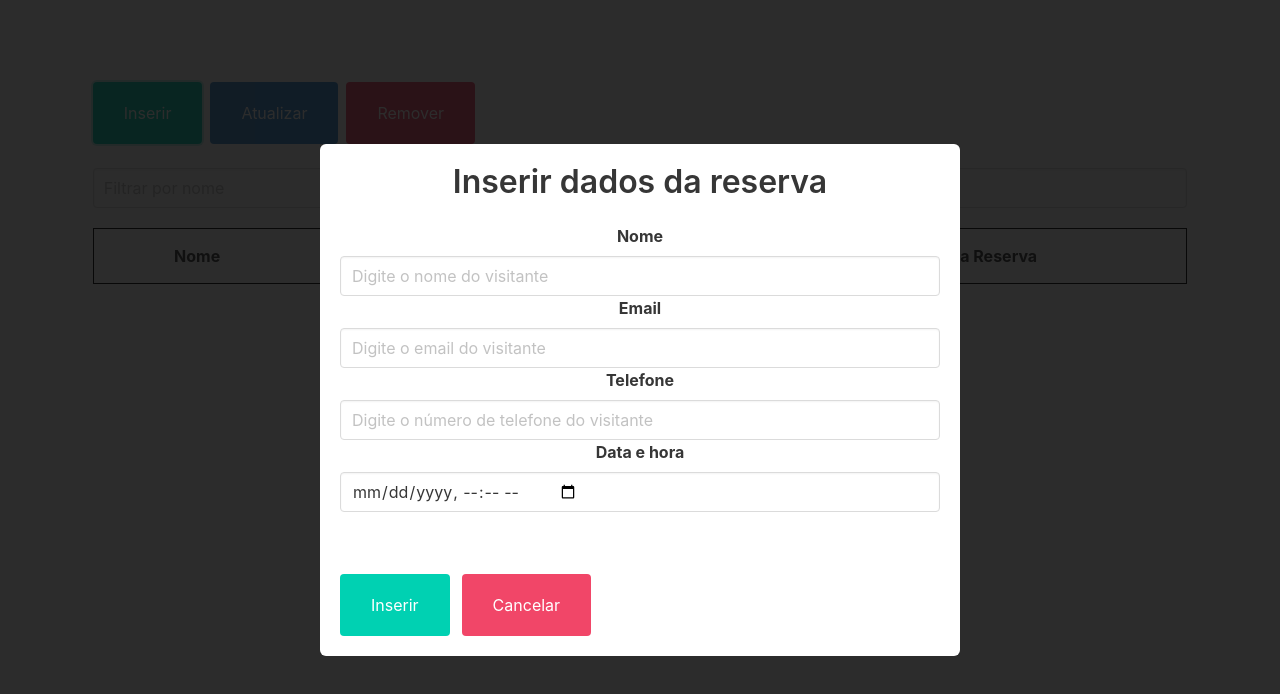
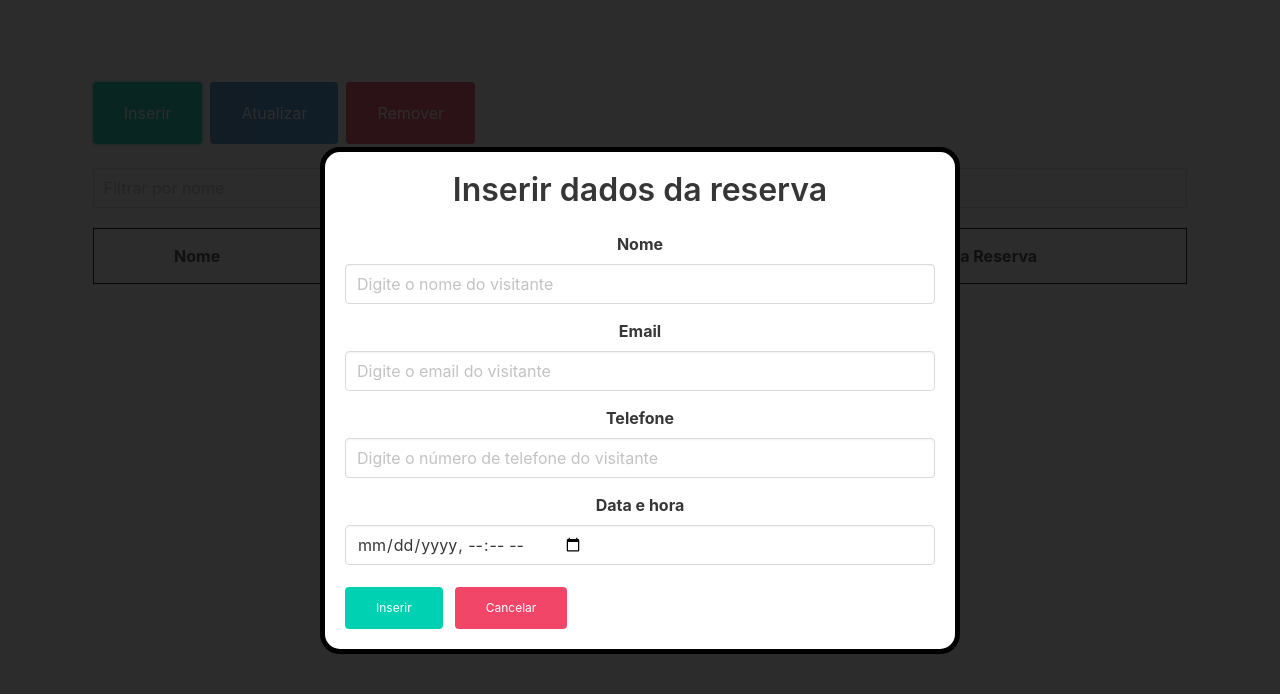
Before and after one commit to GabrielVini03/visitor-reservation-frontend, a React (Vite) app: page / in a window 1280 px wide. Both pictures are taken after a click on the button "Inserir". Shown: the top 694 px of the page. Built offline with nearby package versions, Linux system fonts and the light colour scheme.

Commit message:
feat: created design modal and restricitions

```diff
--- a/src/App.tsx
+++ b/src/App.tsx
@@ -2,6 +2,7 @@ import './App.css';
 import { Fragment } from 'react';
 import Router from './routes/index';
 import 'bulma/css/bulma.css';
+import { ToastContainer } from 'react-toastify';
 
 import React from 'react';
 import Global from './styles/global';
@@ -10,6 +11,7 @@ function App() {
   return (
     <Fragment>
       <Global /> <Router />
+      <ToastContainer />
     </Fragment>
   );
 }
--- a/src/Components/ModalDelete/index.tsx
+++ b/src/Components/ModalDelete/index.tsx
@@ -1,19 +1,11 @@
-import React, { Context, useContext, useEffect, useState } from 'react';
-import { Main } from '../../pages/Home/styles';
+import React, { useContext } from 'react';
+import { Main } from './styled';
 import { VisitorContext } from '../../contexts/VisitorContext';
 
 interface IModalVisitorDelete {
   selectedVisitor: string | null;
   isActive: boolean;
   closeModalCallback: () => void;
-}
-
-interface IVisitor {
-  id: string;
-  name: string;
-  email: string;
-  number: string;
-  reservationDate: string;
 }
 
 const ModalDelete: React.FC<IModalVisitorDelete> = ({
@@ -31,6 +23,7 @@ const ModalDelete: React.FC<IModalVisitorDelete> = ({
   };
 
   return (
+    <Main>
       <div className={`modal ${isActive ? 'is-active' : ''}`}>
         <div className="modal-background"></div>
         <div className="modal-content">
@@ -56,6 +49,7 @@ const ModalDelete: React.FC<IModalVisitorDelete> = ({
           </div>
         </div>
       </div>
+    </Main>
   );
 };
 
--- /dev/null
+++ b/src/Components/ModalDelete/styled.ts
@@ -0,0 +1,26 @@
+import { styled } from 'styled-components';
+
+export const Main = styled.main`
+  .modal-content {
+    display: flex;
+    justify-content: center;
+    align-items: center;
+  }
+
+  .box {
+    text-align: center;
+    border: 5px solid black;
+    border-radius: 20px;
+  }
+
+  .field.is-grouped {
+    justify-content: center;
+  }
+
+  .button {
+    font-size: 12px;
+    padding: 20px 30px;
+    margin: auto;
+    margin-top: 10px;
+  }
+`;
--- a/src/Components/ModalInsert/index.tsx
+++ b/src/Components/ModalInsert/index.tsx
@@ -1,15 +1,14 @@
 import React, { useContext, useState } from 'react';
-import { Main } from '../../pages/Home/styles';
+import { Label, Main } from './styles';
 import { VisitorContext } from '../../contexts/VisitorContext';
-import { v4 as uuid } from 'uuid';
+import { toast } from 'react-toastify';
 
 interface IModalInsertVisitorProps {
   isActive: boolean;
   closeModalCallback: () => void;
 }
 
-interface IVisitor {
-  id: string;
+export interface ICreateVisitor {
   name: string;
   email: string;
   number: string;
@@ -17,32 +16,55 @@ interface IVisitor {
 }
 
 const ModalInsert: React.FC<IModalInsertVisitorProps> = ({
-  isActive,
   closeModalCallback,
 }) => {
   const [name, setName] = useState('');
   const [email, setEmail] = useState('');
   const [number, setNumber] = useState('');
   const [reservationDate, setReservationDate] = useState('');
-  const { handleAddVisitor } = useContext(VisitorContext);
-
-  const handleInputChange = (event: React.ChangeEvent<HTMLInputElement>) => {
-    const { name, value } = event.target;
-
-    if (name === 'name') {
-      setName(value);
-    } else if (name === 'email') {
-      setEmail(value);
-    } else if (name === 'reservationDate') {
-      setReservationDate(value);
-    }
-  };
+  const { visitorList, handleAddVisitor, currentVisitor } =
+    useContext(VisitorContext);
 
   const handleSubmit = (event: React.FormEvent) => {
     event.preventDefault();
 
-    const newVisitor: IVisitor = {
-      id: uuid(),
+    const existingVisitorByReservationDate = visitorList.find(
+      (visitor: ICreateVisitor) => visitor.reservationDate === reservationDate
+    );
+
+    if (
+      !(currentVisitor && currentVisitor.reservationDate === reservationDate) &&
+      existingVisitorByReservationDate
+    ) {
+      toast.error('Já existe uma reserva com o mesmo horário.');
+      return;
+    }
+
+    const existingVisitorByNumber = visitorList.find(
+      (visitor) => visitor.number === number
+    );
+
+    if (
+      !(currentVisitor && currentVisitor.number === number) &&
+      existingVisitorByNumber
+    ) {
+      toast.error('Esse número já está cadastrado por outro visitante.');
+      return;
+    }
+
+    const existingVisitorByEmail = visitorList.find(
+      (visitor) => visitor.email === email
+    );
+
+    if (
+      !(currentVisitor && currentVisitor.email === email) &&
+      existingVisitorByEmail
+    ) {
+      toast.error('Esse email já está cadastrado por outro visitante.');
+      return;
+    }
+
+    const newVisitor: ICreateVisitor = {
       name,
       email,
       number,
@@ -54,6 +76,7 @@ const ModalInsert: React.FC<IModalInsertVisitorProps> = ({
   };
 
   return (
+    <Main>
       <div className="modal is-active">
         <div className="modal-background"></div>
         <div className="modal-content">
@@ -61,7 +84,7 @@ const ModalInsert: React.FC<IModalInsertVisitorProps> = ({
             <h2 className="title">Inserir dados da reserva</h2>
             <form>
               <div className="field">
-              <label className="label">Nome</label>
+                <Label className="label">Nome</Label>
                 <div className="control">
                   <input
                     className="input"
@@ -71,7 +94,7 @@ const ModalInsert: React.FC<IModalInsertVisitorProps> = ({
                     onChange={(e) => setName(e.target.value)}
                   />
                 </div>
-              <label className="label">Email</label>
+                <Label className="label">Email</Label>
                 <div className="control">
                   <input
                     className="input"
@@ -81,7 +104,7 @@ const ModalInsert: React.FC<IModalInsertVisitorProps> = ({
                     onChange={(e) => setEmail(e.target.value)}
                   />
                 </div>
-              <label className="label">Telefone</label>
+                <Label className="label">Telefone</Label>
                 <div className="control">
                   <input
                     className="input"
@@ -91,7 +114,7 @@ const ModalInsert: React.FC<IModalInsertVisitorProps> = ({
                     onChange={(e) => setNumber(e.target.value)}
                   />
                 </div>
-              <label className="label">Data e hora</label>
+                <Label className="label">Data e hora</Label>
                 <div className="control">
                   <input
                     className="input"
@@ -125,6 +148,7 @@ const ModalInsert: React.FC<IModalInsertVisitorProps> = ({
           </div>
         </div>
       </div>
+    </Main>
   );
 };
 
--- a/src/Components/ModalInsert/styles.ts
+++ b/src/Components/ModalInsert/styles.ts
@@ -1,3 +1,20 @@
 import { styled } from 'styled-components';
 
-export const ModalInsert = styled.main``;
+export const Main = styled.div`
+  .button {
+    font-size: 12px;
+    padding: 20px 30px;
+    margin: auto;
+    margin-top: 10px;
+  }
+
+  .modal-content {
+    border: 5px solid black;
+    border-radius: 20px;
+  }
+`;
+
+export const Label = styled.label`
+  margin-top: 15px;
+  margin-bottom: 0;
+`;
--- a/src/Components/ModalUpdate/styles.ts
+++ b/src/Components/ModalUpdate/styles.ts
@@ -1,3 +1,20 @@
 import { styled } from 'styled-components';
 
-export const ModalUpdate = styled.main``;
+export const Main = styled.div`
+  .button {
+    font-size: 12px;
+    padding: 20px 30px;
+    margin: auto;
+    margin-top: 10px;
+  }
+
+  .modal-content {
+    border: 5px solid black;
+    border-radius: 20px;
+  }
+`;
+
+export const Label = styled.label`
+  margin-top: 15px;
+  margin-bottom: 0;
+`;
--- a/src/contexts/VisitorContext.tsx
+++ b/src/contexts/VisitorContext.tsx
@@ -1,6 +1,8 @@
 import React, { ReactNode, createContext, useState } from 'react';
+import { ICreateVisitor } from '../Components/ModalInsert';
+import { v4 as uuid } from 'uuid';
 
-interface IVisitor {
+export interface IVisitor {
   id: string;
   name: string;
   email: string;
@@ -10,7 +12,9 @@ interface IVisitor {
 
 interface IVisitorContext {
   visitorList: IVisitor[];
-  handleAddVisitor: (newVisitor: IVisitor) => void;
+  currentVisitor: IVisitor | undefined;
+  setVisitor: (visitor: IVisitor | undefined) => void;
+  handleAddVisitor: (newVisitor: ICreateVisitor) => void;
   handleUpdateVisitor: (updateVisitor: IVisitor) => void;
   handleDeleteVisitor: (deleteVisitorId: string) => void;
 }
@@ -19,26 +23,27 @@ interface IVisitorProviderProps {
   children: ReactNode;
 }
 
-export const VisitorContext = createContext<IVisitorContext>({
-  visitorList: [],
-  handleAddVisitor: () => {
-    // Implementação vazia
-  },
-  handleUpdateVisitor: () => {
-    // Implementação vazia
-  },
-  handleDeleteVisitor: () => {
-    // Implementação vazia
-  },
-});
+export const VisitorContext = createContext<IVisitorContext>(
+  {} as IVisitorContext
+);
 
 export const VisitorProvider: React.FC<IVisitorProviderProps> = ({
   children,
 }) => {
   const [visitorList, setVisitorList] = useState<IVisitor[]>([]);
+  const [currentVisitor, setCurrentVisitor] = useState<IVisitor | undefined>(
+    undefined
+  );
 
-  const handleAddVisitor = (newVisitor: IVisitor) => {
-    setVisitorList((oldVisitorList) => [...oldVisitorList, newVisitor]);
+  const setVisitor = (visitor: IVisitor | undefined) => {
+    setCurrentVisitor(visitor);
+  };
+
+  const handleAddVisitor = (newVisitor: ICreateVisitor) => {
+    setVisitorList((oldVisitorList) => [
+      ...oldVisitorList,
+      { id: uuid(), ...newVisitor },
+    ]);
   };
 
   const handleUpdateVisitor = (updateVisitor: IVisitor) => {
@@ -63,6 +68,8 @@ export const VisitorProvider: React.FC<IVisitorProviderProps> = ({
     <VisitorContext.Provider
       value={{
         visitorList,
+        currentVisitor,
+        setVisitor,
         handleAddVisitor,
         handleUpdateVisitor,
         handleDeleteVisitor,
--- a/src/pages/Home/index.tsx
+++ b/src/pages/Home/index.tsx
@@ -14,7 +14,8 @@ const Home: React.FC = () => {
   );
   const [filterName, setFilterName] = useState('');
 
-  const { visitorList } = useContext(VisitorContext);
+  const { visitorList, setVisitor, currentVisitor } =
+    useContext(VisitorContext);
 
   const openModalInsert = () => {
     setIsModalInsertOpen(true);
@@ -25,7 +26,7 @@ const Home: React.FC = () => {
   };
 
   const openModalUpdate = () => {
-    setIsModalUpdateOpen(true);
+    if (currentVisitor) setIsModalUpdateOpen(true);
   };
 
   const closeModalUpdate = () => {
@@ -33,7 +34,7 @@ const Home: React.FC = () => {
   };
 
   const openModalDelete = () => {
-    setIsModalDeleteOpen(true);
+    if (currentVisitor) setIsModalDeleteOpen(true);
   };
 
   const closeModalDelete = () => {
@@ -42,6 +43,8 @@ const Home: React.FC = () => {
 
   const handleVisitorClick = (id: string) => {
     setSelectedVisitorId(id);
+
+    setVisitor(visitorList.find((visitor) => visitor.id === id));
   };
 
   return (
@@ -56,7 +59,6 @@ const Home: React.FC = () => {
         <ModalUpdate
           isActive={isModalUpdateOpen}
           closeModalCallback={closeModalUpdate}
-          selectedVisitor={selectedVisitorId}
         />
       )}
       {isModalDeleteOpen && (
--- a/src/styles/global.ts
+++ b/src/styles/global.ts
@@ -1,4 +1,6 @@
 import { createGlobalStyle } from 'styled-components';
+
+import 'react-toastify/dist/ReactToastify.css';
 
 const Global = createGlobalStyle`
 
```
Also changed, not shown: src/Components/ModalUpdate/index.tsx (+55 -25 lines), 1 other file (tests, documents, lock files or other folders). Lines whose indentation alone changed are shown as unchanged.
